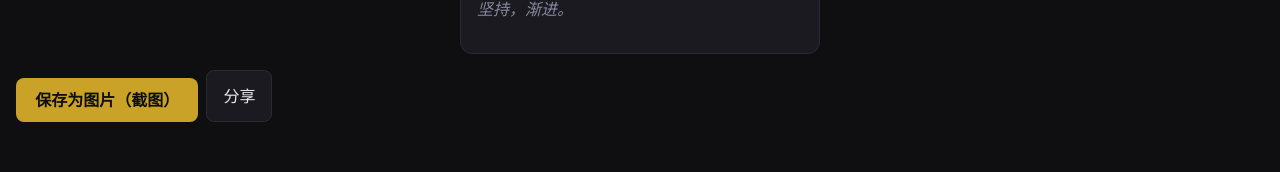
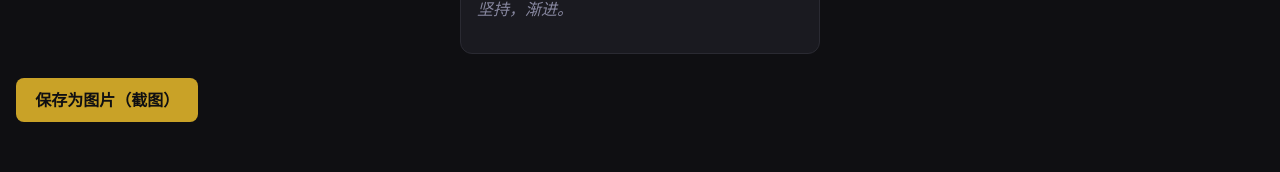
Before and after one commit to FangHaoming/prizonor-fitness, a React (Vite) app: page /prizonor-fitness/share in a window 1280 px wide. Shown: the part 375-547 px from the top of the page. Built offline with nearby package versions, Linux system fonts and the light colour scheme.

Commit message:
✨ Add package-lock.json and update package.json to include html2canvas dependency. Enhance Share component to support image export functionality using html2canvas.

```diff
--- a/package.json
+++ b/package.json
@@ -9,6 +9,8 @@
     "preview": "vite preview"
   },
   "dependencies": {
+    "@types/html2canvas": "^0.5.35",
+    "html2canvas": "^1.4.1",
     "react": "^18.2.0",
     "react-dom": "^18.2.0",
     "react-router-dom": "^6.22.0"
--- a/src/pages/Share.tsx
+++ b/src/pages/Share.tsx
@@ -1,4 +1,5 @@
 import { useRef } from 'react';
+import html2canvas from 'html2canvas';
 import { getProgress } from '@/storage/storage';
 import { getCompletedLevel, masterCount } from '@/logic/progressLogic';
 import { SIX_ARTS } from '@/data/sixArts';
@@ -11,31 +12,34 @@ export default function Share() {
   const masters = masterCount(progress);
   const { showToast } = useToast();
 
-  const handleSave = () => {
+  const handleSave = async () => {
     if (!cardRef.current) return;
-    // 简单方案：提示用户截图；后续可接 html2canvas 导出 PNG
-    const range = document.createRange();
-    range.selectNodeContents(cardRef.current);
-    showToast(
-      '请使用系统截图或浏览器截屏工具保存下方卡片区域。后续版本将支持一键导出图片。',
-      'info'
-    );
-  };
+    try {
+      const bg =
+        getComputedStyle(document.documentElement).getPropertyValue('--bg') ||
+        '#0f0f12';
 
-  const handleShare = async () => {
-    if (navigator.share) {
-      try {
-        await navigator.share({
-          title: '囚徒健身进度',
-          text: `六艺进度 · 最终技 ${masters}/6 已完成`,
-        });
-      } catch (e) {
-        if ((e as Error).name !== 'AbortError') {
-          showToast('分享失败，请稍后重试', 'error');
-        }
-      }
-    } else {
-      handleSave();
+      const options: any = {
+        backgroundColor: bg.trim(),
+        scale: window.devicePixelRatio || 2,
+      };
+
+      const canvas = await html2canvas(cardRef.current, options);
+
+      const dataUrl = canvas.toDataURL('image/png');
+      const link = document.createElement('a');
+      link.href = dataUrl;
+      link.download = '囚徒健身进度.png';
+      document.body.appendChild(link);
+      link.click();
+      document.body.removeChild(link);
+
+      showToast('已导出图片，正在下载。', 'success');
+    } catch (e) {
+      showToast(
+        '导出图片失败',
+        'error'
+      );
     }
   };
 
@@ -60,9 +64,6 @@ export default function Share() {
         <button type="button" onClick={handleSave} className="cta">
           保存为图片（截图）
         </button>
-        <button type="button" onClick={handleShare} className="btn-secondary">
-          分享
-        </button>
       </div>
     </div>
   );
```
Also changed, not shown: 2 other files (tests, documents, lock files or other folders).
